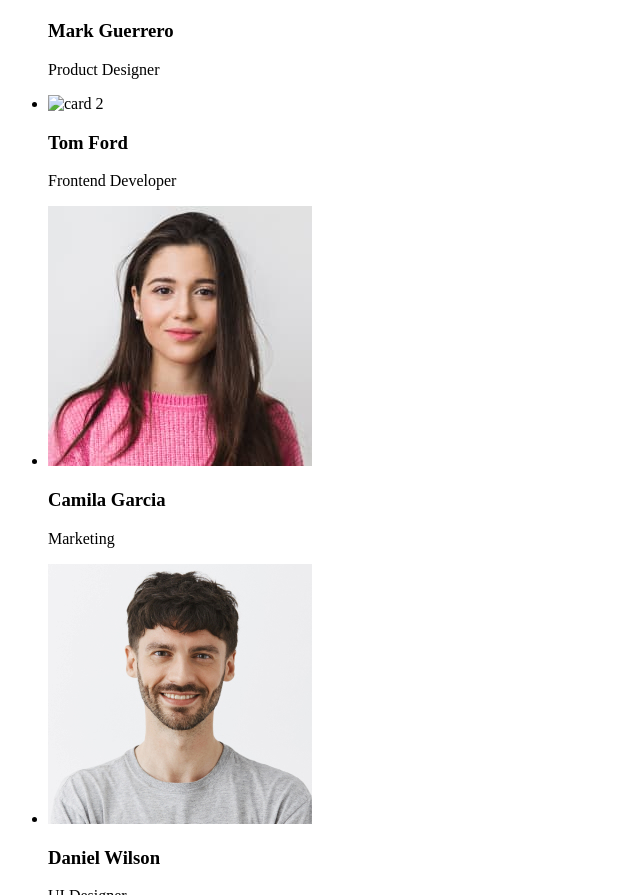
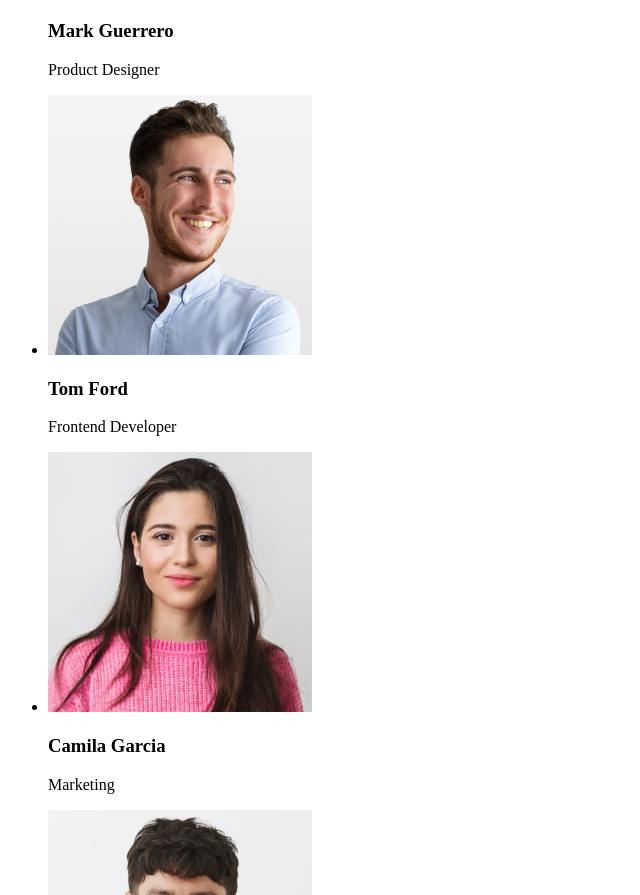
Before and after one commit to ulia012008/goit-markup-hw-01, a plain HTML site: page index.html in a window 1280 px wide. Shown: the part 923-1818 px from the top of the page, without its empty margins (0-640 px from the left). Drawn offline with Linux system fonts and the light colour scheme; the site is published under a folder, as on GitHub Pages, so addresses that start at the root find nothing.

Commit message:
section 3

```diff
--- a/index.html
+++ b/index.html
@@ -79,7 +79,7 @@ for Your Business"
             <p>Product Designer</p>
           </li>
           <li>
-            <img src="/images/tom.jpg" alt="card 2" width="264" height="260" />
+            <img src="./images/tom.jpg" alt="card 2" width="264" height="260" />
             <h3>Tom Ford</h3>
             <p>Frontend Developer</p>
           </li>
```
